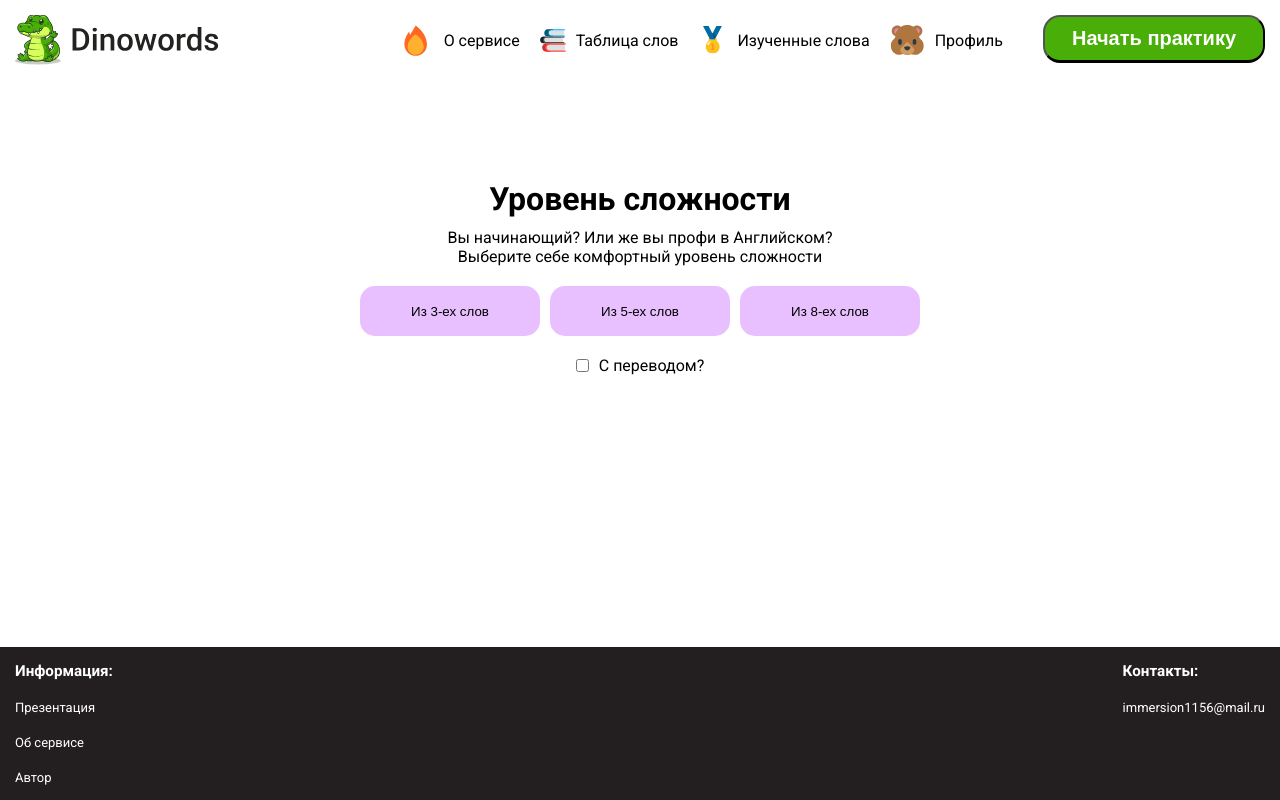
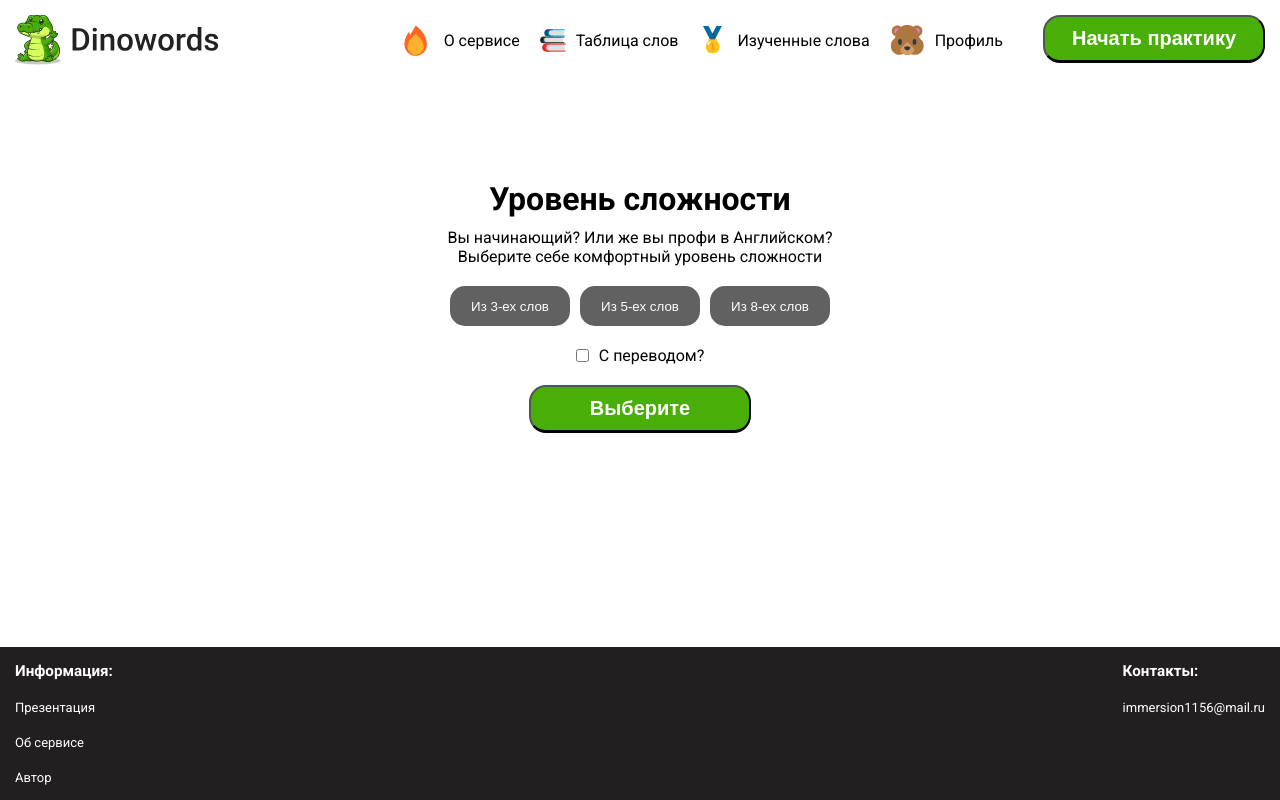
Before and after one commit to frontnickson/dinowords, a React (Vite) app: page /level in a window 1280 px wide. Built offline with nearby package versions, Linux system fonts and the light colour scheme.

Commit message:
add new page

```diff
--- a/src/data/slices/userSlice.ts
+++ b/src/data/slices/userSlice.ts
@@ -19,6 +19,7 @@ interface UserState {
     words: WrodsState[];
     level: LevelState;
     stressTime: number;
+    translate: boolean
 }
 
 const initialState: UserState = {
@@ -27,11 +28,12 @@ const initialState: UserState = {
     id: null,
     words: [],
     level: {
-        easy: true,
+        easy: false,
         middle: false,
         hight: false
     },
-    stressTime: 0
+    stressTime: 0,
+    translate: false
 }
 
 const userSlice = createSlice({
@@ -47,9 +49,43 @@ const userSlice = createSlice({
             state.email = null;
             state.id = null;
             state.token = null;
+        },
+        setLevel(state, action: PayloadAction<string>) {
+            if (action.payload === "easy") {
+                state.level.easy = true
+                state.level.middle = false
+                state.level.hight = false
+            } else if (action.payload === "middle") {
+                state.level.easy = false
+                state.level.middle = true
+                state.level.hight = false
+            } else if (action.payload === "hight") {
+                state.level.easy = false
+                state.level.middle = false
+                state.level.hight = true
+            } else if (action.payload === "easy-disabled") {
+                state.level.easy = false
+                state.level.middle = false
+                state.level.hight = false
+            } else if (action.payload === "middle-disabled") {
+                state.level.easy = false
+                state.level.middle = false
+                state.level.hight = false
+            } else if (action.payload === "hight-disabled") {
+                state.level.easy = false
+                state.level.middle = false
+                state.level.hight = false
+            }
+        },
+        setTranslate(state, action: PayloadAction<boolean>) {
+            if (action.payload === true) {
+                state.translate = true
+            } else if (action.payload === false) {
+                state.translate = false
+            }
         }
     },
 })
 
-export const { setUser } = userSlice.actions;
+export const { setUser, setLevel, setTranslate } = userSlice.actions;
 export default userSlice.reducer;
--- a/src/views/Pages/LevelPage/LevelPage.module.scss
+++ b/src/views/Pages/LevelPage/LevelPage.module.scss
@@ -24,5 +24,19 @@
         justify-content: center;
         flex-wrap: wrap;
         gap: 10px;
+
+        &Disabled{
+            height: 40px;
+            width: 120px;
+            border-radius: 15px;
+            border: none;
+            background-color: var(--btn-footer);
+            color: white;
+            cursor: pointer;
+        }
+
+        &Active{
+            background-color: var(--soft-violet);
+        }
     }
 }
--- a/src/views/Pages/LevelPage/LevelPage.tsx
+++ b/src/views/Pages/LevelPage/LevelPage.tsx
@@ -1,9 +1,28 @@
-import React from 'react';
+import React, { useState } from 'react';
 import { Link } from 'react-router-dom';
 
 import styles from './LevelPage.module.scss'
+import { useDispatch, useSelector } from 'react-redux';
+import { RootState } from '../../../data/store/store';
+import { setLevel } from '../../../data/slices/userSlice';
 
 const LevelPage: React.FC = () => {
+
+    const dispatch = useDispatch()
+
+    const user = useSelector((state: RootState) => state.user)
+    console.log(user);
+
+
+    const [useBtn, setUseBtn] = useState(false)
+
+    const handleChoose = () => {
+        if (!useBtn) {
+            setUseBtn(true)
+        } else {
+            setUseBtn(false)
+        }
+    }
 
     return (
         <div className={styles.container}>
@@ -16,25 +35,72 @@ const LevelPage: React.FC = () => {
                 </div>
 
                 <div className={styles.content_buttons}>
-                    <Link to="/practics">
-                        <button className='btn-element'>Из 3-ех слов</button>
-                    </Link>
-                    <Link to="/practics">
-                        <button className='btn-element'>Из 5-ех слов</button>
-                    </Link>
-                    <Link to="/practics">
-                        <button className='btn-element'>Из 8-ех слов</button>
-                    </Link>
+
+                    <button onClick={(e) => {
+                        const button = e.target as HTMLButtonElement;
+                        button.classList.toggle(`${styles.content_buttonsActive}`);
+                        if (user.level.easy === false) {
+                            dispatch(setLevel("easy"))
+                        } else if (user.level.easy === true) {
+                            dispatch(setLevel("easy-disabled"))
+
+                        }
+                    }} className={styles.content_buttonsDisabled}>
+                        Из 3-ех слов
+                    </button>
+
+                    <button onClick={(e) => {
+                        const button = e.target as HTMLButtonElement;
+                        button.classList.toggle(`${styles.content_buttonsActive}`);
+                        if (user.level.easy === false) {
+                            dispatch(setLevel("middle"))
+                        } else if (user.level.easy === true) {
+                            dispatch(setLevel("middle-disabled"))
+
+                        }
+                    }} className={styles.content_buttonsDisabled}>
+                        Из 5-ех слов
+                    </button>
+
+                    <button onClick={(e) => {
+                        const button = e.target as HTMLButtonElement;
+                        button.classList.toggle(`${styles.content_buttonsActive}`);
+                        if (user.level.easy === false) {
+                            dispatch(setLevel("hight"))
+                        } else if (user.level.easy === true) {
+                            dispatch(setLevel("higth-disabled"))
+
+                        }
+                    }} className={styles.content_buttonsDisabled}>
+                        Из 8-ех слов
+                    </button>
+
                 </div>
 
                 <div style={{ display: "flex", gap: "10px" }}>
-                    <input type='checkbox' style={{ cursor: "pointer" }} />
+                    <input type='checkbox' style={{ cursor: "pointer" }} onChange={(e) => { console.log(e.target.value) }} />
                     <p>С переводом?</p>
+                </div>
+
+                <div>
+                    {useBtn ? (
+                        <Link to="/level">
+                            <div>
+                                <button className='btn'>Далее</button>
+                                <button className='btn-mobile'>Далее</button>
+                            </div>
+                        </Link>
+                    ) : (
+                        <div>
+                            <button className='btn'>Выберите</button>
+                            <button className='btn-mobile'>Выберите</button>
+                        </div>
+                    )}
                 </div>
 
             </div>
 
-        </div>
+        </div >
     );
 };
 
--- a/src/views/Pages/LogPage/LogPage.module.scss
+++ b/src/views/Pages/LogPage/LogPage.module.scss
@@ -5,7 +5,7 @@
     justify-content: center;
   }
 
-.content{
+  .content {
     background-color: var(--element-grey);
     height: 550px;
     width: 550px;
@@ -16,13 +16,13 @@
     align-items: center;
     justify-content: center;
 
-    &_title{
+    &_title {
       display: flex;
       justify-content: center;
       align-items: center;
     }
 
-    &_form{
+    &_form {
       display: flex;
       align-items: center;
       flex-direction: column;
@@ -30,13 +30,13 @@
       margin: 20px;
       width: 300px;
 
-        &_container{
+      &_container {
         display: flex;
         flex-direction: column;
         gap: 10px;
         width: 100%;
 
-            &Input{
+        &Input {
           width: 100%;
           height: 40px;
           border-radius: 10px;
@@ -44,34 +44,43 @@
           padding: 10px;
         }
 
-            &Title{
+        &Title {
           display: flex;
           justify-content: space-between;
           align-items: center;
+
+          &Show {
+            color: var(--btn-footer);
+            cursor: pointer;
+          }
+
+          &Show:hover {
+            color: var(--btn);
+          }
         }
       }
     }
 
-    &_social{
+    &_social {
       text-align: center;
       margin-bottom: 20px;
     }
 
-    &_icons{
+    &_icons {
       display: flex;
       justify-content: center;
       align-items: center;
       gap: 10px;
     }
 
-    &_button{
+    &_button {
       display: flex;
       justify-content: center;
       align-items: center;
       margin-top: 20px;
     }
 
-    &_footer{
+    &_footer {
       display: flex;
       justify-content: center;
       align-items: center;
@@ -80,22 +89,21 @@
   }
 
   @media (max-width: 613px) {
-    .content{
+    .content {
       width: 400px;
       margin: 15px;
     }
   }
 
   @media (max-width: 413px) {
-    .content{
-
-        &_form{
-            &_input{
+    .content {
+      &_form {
+        &_input {
           width: 200px;
         }
       }
 
-        &_social{
+      &_social {
         font-size: 10px;
       }
     }
--- a/src/views/Pages/LogPage/LogPage.tsx
+++ b/src/views/Pages/LogPage/LogPage.tsx
@@ -1,4 +1,4 @@
-import React from 'react';
+import React, { useState } from 'react';
 import { Link } from 'react-router-dom';
 
 
@@ -8,27 +8,57 @@ import styles from './LogPage.module.scss'
 
 const LogPage: React.FC = () => {
 
+    const [text, setText] = useState(false)
+    const [email, setEmail] = useState('')
+    const [password, setPassword] = useState('')
+
+    const [showPassword, setShowPassword] = useState("Просмотреть пароль")
+    const [type, setType] = useState("password")
+
+    const handleGetMessage = () => {
+        if (email === "" || password === "") {
+            setText(true)
+        } else {
+            setText(false)
+        }
+    }
+
+    const handleShowPassword = () => {
+        if (password !== "") {
+
+            if (showPassword === "Просмотреть пароль") {
+                setType("text")
+                setShowPassword("Скрыть пароль")
+            } else {
+                setType("password")
+                setShowPassword("Просмотреть пароль")
+            }
+
+        }
+    }
+
     return (
         <div className={styles.registration}>
 
             <div className={styles.content}>
 
-                <div className={styles.content_title}>
+                <div className={styles.content_title} style={{ display: "flex", flexDirection: "column" }}>
                     <h1>Войти в профиль</h1>
+                    {text && (<h5 style={{ color: "red" }}>Вы не ввели данные</h5>)}
                 </div>
 
                 <form className={styles.content_form}>
                     <div className={styles.content_form_container}>
-                        <p>Логин</p>
-                        <input type="login" placeholder='Логин...' className={styles.content_form_containerInput} />
+                        <p>Почта</p>
+                        <input type="email" placeholder='Почта..' className={styles.content_form_containerInput} onChange={(e) => { setEmail(e.target.value) }} />
                     </div>
 
                     <div className={styles.content_form_container}>
                         <div className={styles.content_form_containerTitle}>
                             <p>Пароль</p>
-                            <p>Просмотреть пароль</p>
+                            <p className={styles.content_form_containerTitleShow} onClick={handleShowPassword}>{showPassword}</p>
                         </div>
-                        <input type="password" placeholder='Пароль...' className={styles.content_form_containerInput} />
+                        <input type={type} placeholder='Пароль..' className={styles.content_form_containerInput} onChange={(e) => { setPassword(e.target.value) }} />
                     </div>
                 </form>
 
@@ -42,7 +72,8 @@ const LogPage: React.FC = () => {
                 </div>
 
                 <div className={styles.content_button}>
-                    <button className='btn-mobile'>Войти</button>
+                    <button className='btn' onClick={handleGetMessage}>Войти</button>
+                    <button className='btn-mobile' onClick={handleGetMessage}>Войти</button>
                 </div>
 
                 <div className={styles.content_footer}>
--- a/src/views/Pages/QuestionPage/QuestionPage.tsx
+++ b/src/views/Pages/QuestionPage/QuestionPage.tsx
@@ -1,9 +1,39 @@
-import React from 'react';
+import React, { useEffect, useState } from 'react';
 import { Link } from 'react-router-dom';
 
 import styles from './QuestionPage.module.scss'
 
 const QuestionPage: React.FC = () => {
+
+  const buttonActive = {
+    border: "none",
+    borderRadius: "15px",
+    height: "50px",
+    width: "180px",
+    backgroundColor: "#A99FFF",
+    cursor: "pointer"
+  };
+
+  const buttonDisabled = {
+    border: "none",
+    borderRadius: "15px",
+    color: "white",
+    height: "50px",
+    width: "180px",
+    backgroundColor: "#616161",
+    cursor: "pointer"
+  };
+
+  const [useBtn, setUseBtn] = useState(false)
+
+  const handleChoose = () => {
+    if (!useBtn) {
+      setUseBtn(true)
+    } else {
+      setUseBtn(false)
+    }
+  }
+
   return (
     <div className={styles.container}>
       <div className={styles.content}>
@@ -13,17 +43,23 @@ const QuestionPage: React.FC = () => {
         </div>
 
         <div className={styles.content_buttons}>
-
-          <Link to="/level">
-            <button className='btn-element'>Практика слов</button>
-          </Link>
-
-          <button className='btn-element-disabled'>Чат с dinoteacher</button>
-          <button className='btn-element-disabled'>Dinowords на время</button>
+          <button style={useBtn ? buttonActive : buttonDisabled} onClick={handleChoose}>Практика слов</button>
         </div>
 
         <div>
-          <button className='btn'>Далее</button>
+          {useBtn ? (
+            <Link to="/level">
+              <div>
+                <button className='btn'>Далее</button>
+                <button className='btn-mobile'>Далее</button>
+              </div>
+            </Link>
+          ) : (
+            <div>
+              <button className='btn'>Выберите</button>
+              <button className='btn-mobile'>Выберите</button>
+            </div>
+          )}
         </div>
 
       </div>
--- a/src/views/Pages/RegistrationPage/RegistrationPage.module.scss
+++ b/src/views/Pages/RegistrationPage/RegistrationPage.module.scss
@@ -5,7 +5,7 @@
   justify-content: center;
 }
 
-.content{
+.content {
   background-color: var(--element-grey);
   height: 550px;
   width: 550px;
@@ -16,13 +16,13 @@
   align-items: center;
   justify-content: center;
 
-    &_title{
+  &_title {
     display: flex;
     justify-content: center;
     align-items: center;
   }
 
-    &_form{
+  &_form {
     display: flex;
     align-items: center;
     flex-direction: column;
@@ -30,13 +30,13 @@
     margin: 20px;
     width: 300px;
 
-        &_container{
+    &_container {
       display: flex;
       flex-direction: column;
       gap: 10px;
       width: 100%;
 
-            &Input{
+      &Input {
         width: 100%;
         height: 40px;
         border-radius: 10px;
@@ -44,34 +44,43 @@
         padding: 10px;
       }
 
-            &Title{
+      &Title {
         display: flex;
         justify-content: space-between;
         align-items: center;
+
+        &Show {
+          color: var(--btn-footer);
+          cursor: pointer;
+        }
+
+        &Show:hover {
+          color: var(--btn);
+        }
       }
     }
   }
 
-    &_social{
+  &_social {
     text-align: center;
     margin-bottom: 20px;
   }
 
-    &_icons{
+  &_icons {
     display: flex;
     justify-content: center;
     align-items: center;
     gap: 10px;
   }
 
-    &_button{
+  &_button {
     display: flex;
     justify-content: center;
     align-items: center;
     margin-top: 20px;
   }
 
-    &_footer{
+  &_footer {
     display: flex;
     justify-content: center;
     align-items: center;
@@ -80,22 +89,21 @@
 }
 
 @media (max-width: 613px) {
-    .content{
+  .content {
     width: 400px;
     margin: 15px;
   }
 }
 
 @media (max-width: 413px) {
-    .content{
-
-        &_form{
-            &_input{
+  .content {
+    &_form {
+      &_input {
         width: 200px;
       }
     }
 
-        &_social{
+    &_social {
       font-size: 10px;
     }
   }
--- a/src/views/Pages/RegistrationPage/RegistrationPage.tsx
+++ b/src/views/Pages/RegistrationPage/RegistrationPage.tsx
@@ -1,4 +1,4 @@
-import React from 'react';
+import React, { useState } from 'react';
 import { Link } from 'react-router-dom';
 
 import vk from '../../images/registration-icon/cib_vk.svg'
@@ -8,27 +8,57 @@ import styles from './RegistrationPage.module.scss'
 
 const RegistrationPage: React.FC = () => {
 
+    const [text, setText] = useState(false)
+    const [email, setEmail] = useState('')
+    const [password, setPassword] = useState('')
+
+    const [showPassword, setShowPassword] = useState("Просмотреть пароль")
+    const [type, setType] = useState("password")
+
+    const handleGetMessage = () => {
+        if (email === "" || password === "") {
+            setText(true)
+        } else {
+            setText(false)
+        }
+    }
+
+    const handleShowPassword = () => {
+        if (password !== "") {
+
+            if (showPassword === "Просмотреть пароль") {
+                setType("text")
+                setShowPassword("Скрыть пароль")
+            } else {
+                setType("password")
+                setShowPassword("Просмотреть пароль")
+            }
+
+        }
+    }
+
     return (
         <div className={styles.registration}>
 
             <div className={styles.content}>
 
-                <div className={styles.content_title}>
+                <div className={styles.content_title} style={{ display: "flex", flexDirection: "column" }}>
                     <h1>Регистрация</h1>
+                    {text && (<h5 style={{ color: "red" }}>Вы не ввели данные</h5>)}
                 </div>
 
                 <form className={styles.content_form}>
                     <div className={styles.content_form_container}>
                         <p>Почта</p>
-                        <input type="email" placeholder='Почта..' className={styles.content_form_containerInput} />
+                        <input type="email" placeholder='Почта..' className={styles.content_form_containerInput} onChange={(e) => { setEmail(e.target.value) }} />
                     </div>
 
                     <div className={styles.content_form_container}>
                         <div className={styles.content_form_containerTitle}>
                             <p>Пароль</p>
-                            <p>Просмотреть пароль</p>
+                            <p className={styles.content_form_containerTitleShow} onClick={handleShowPassword}>{showPassword}</p>
                         </div>
-                        <input type="password" placeholder='Пароль..' className={styles.content_form_containerInput} />
+                        <input type={type} placeholder='Пароль..' className={styles.content_form_containerInput} onChange={(e) => { setPassword(e.target.value) }} />
                     </div>
                 </form>
 
@@ -42,7 +72,8 @@ const RegistrationPage: React.FC = () => {
                 </div>
 
                 <div className={styles.content_button}>
-                    <button className='btn-mobile'>Регистрация</button>
+                    <button className='btn' onClick={handleGetMessage}>Регистрация</button>
+                    <button className='btn-mobile' onClick={handleGetMessage}>Регистрация</button>
                 </div>
 
                 <div className={styles.content_footer}>
```
Also changed, not shown: src/views/Pages/WordsTable/WordsTable.tsx (line endings or trailing spaces). Lines whose indentation alone changed are shown as unchanged.
